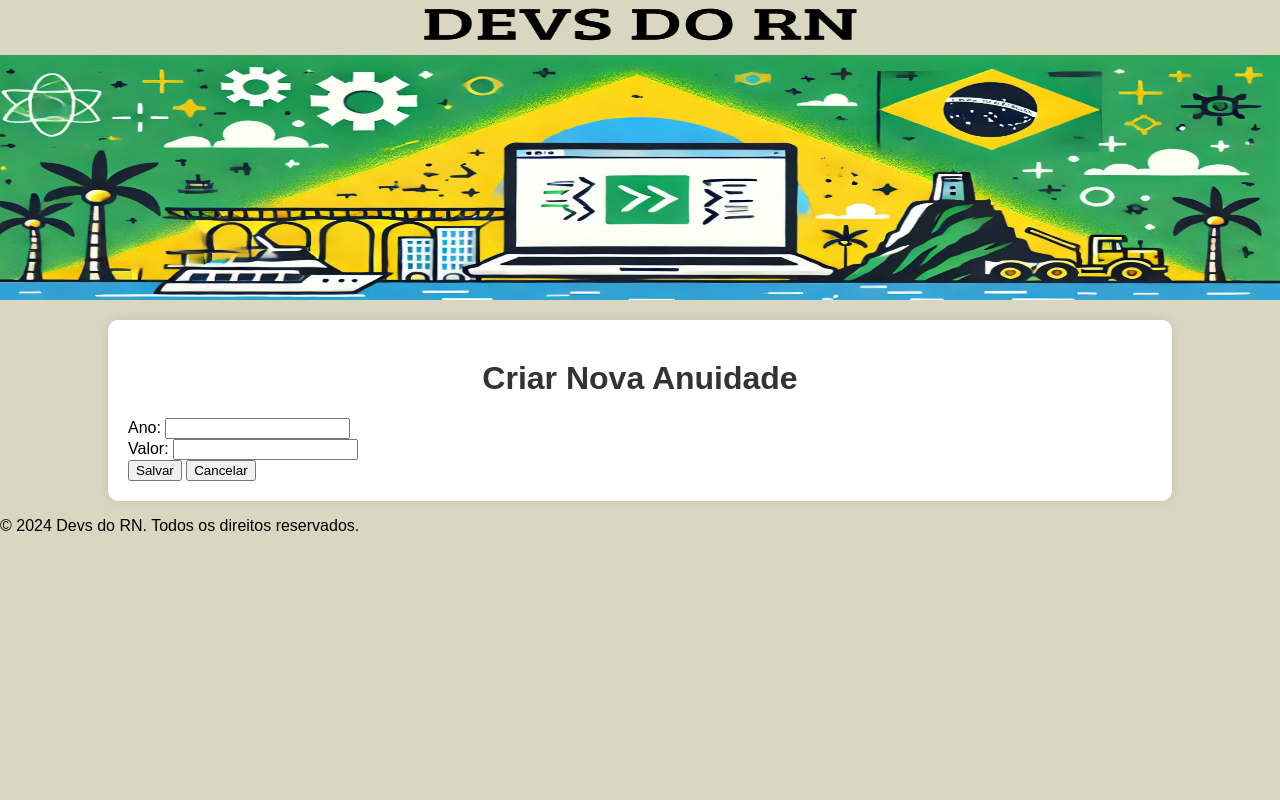
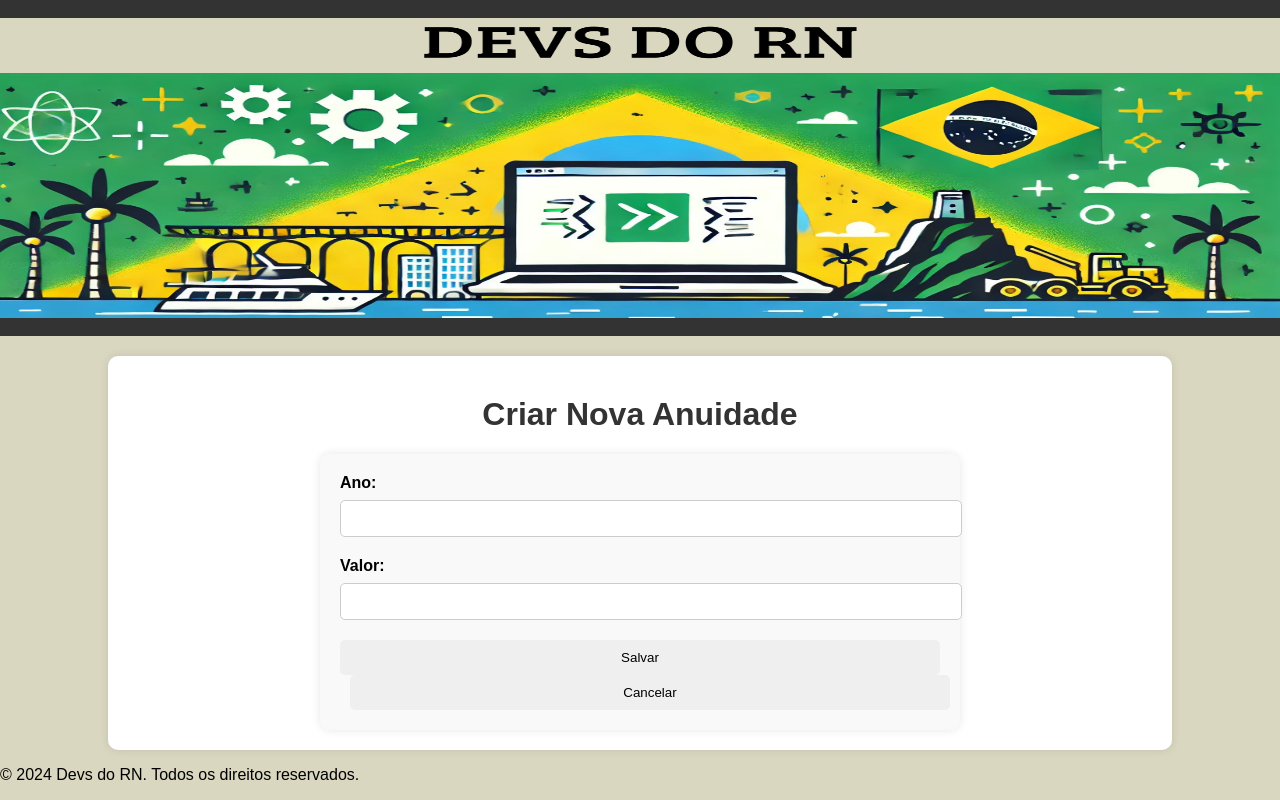
Before and after one commit to sergioh665/DesafioPHP, a PHP site: page /anuidades/create in a window 1280 px wide. Run offline with PHP 8.4, Linux system fonts and the light colour scheme.

Commit message:
🎨STYLE: correcoes no arquivo styles.css

```diff
--- a/public/css/styles.css
+++ b/public/css/styles.css
@@ -1,6 +1,6 @@
 body {
     font-family: Arial, sans-serif;
-    background-color: #d9d7c0; /* Cor de fundo desejada */
+    background-color: #d9d7c0; /* cor de fundo desejada */
     margin: 0;
     padding: 0;
 }
@@ -14,7 +14,7 @@ header {
 
 header img {
     width: 100%;
-    max-height: 300px; /* Defina a altura máxima desejada */
+    max-height: 300px; /* defina a altura máxima desejada */
     height: auto;
     display: block;
     margin: 0 auto;
@@ -84,3 +84,137 @@ th, td {
 th {
     background-color: #f2f2f2;
 }
+
+/* estilos para os botoes */
+button {
+    padding: 10px 20px;
+    border: none;
+    border-radius: 5px;
+    cursor: pointer;
+    transition: background-color 0.3s ease;
+}
+button.save {
+    background-color: #4CAF50;
+    color: white;
+    margin-top: 10px;
+}
+button.save:hover {
+    background-color: #45a049;
+}
+button.cancel {
+    background-color: #f44336;
+    color: white;
+    margin-top: 10px;
+}
+button.cancel:hover {
+    background-color: #da190b;
+}
+
+/* estilos para os links */
+a {
+    color: #ffffff;
+    text-decoration: none;
+    padding: 5px 10px;
+    border-radius: 5px;
+    transition: background-color 0.3s ease;
+}
+
+/* estilos para destacar os links "adicionar" */
+.add-button {
+    display: inline-block;
+    background-color: #333; /* Azul */
+    color: white;
+    padding: 10px 20px;
+    margin: 10px 0;
+    border-radius: 5px;
+    text-align: center;
+    text-decoration: none;
+    transition: background-color 0.3s ease;
+}
+
+.add-button:hover {
+    background-color: #0056b3;
+}
+
+/* estilos para os botoes "Editar" e "Deletar" */
+.button.edit {
+    background-color: #FFC107; /* Amarelo */
+    color: white;
+}
+
+.button.edit:hover {
+    background-color: #e0a800;
+}
+
+.button.delete {
+    background-color: #DC3545; /* Vermelho */
+    color: white;
+}
+
+.button.delete:hover {
+    background-color: #c82333;
+}
+
+/* estilos para os formularios */
+form {
+    max-width: 600px;
+    margin: 0 auto;
+    padding: 20px;
+    background-color: #f9f9f9;
+    border-radius: 10px;
+    box-shadow: 0 0 10px rgba(0, 0, 0, 0.1);
+
+}
+
+form label {
+    display: block;
+    margin-bottom: 8px;
+    font-weight: bold;
+}
+
+form input[type="text"],
+form input[type="email"],
+form input[type="date"],
+form input[type="number"] {
+    width: 100%;
+    padding: 10px;
+    margin-bottom: 20px;
+    border: 1px solid #ccc;
+    border-radius: 5px;
+}
+
+.button-group {
+    display: flex;
+    justify-content: space-between;
+    gap: 10px;
+    width: 103.5%;
+
+}
+
+
+form button {
+    width: 100%;
+    padding: 10px;
+    border: none;
+    border-radius: 5px;
+    cursor: pointer;
+    transition: background-color 0.3s ease;
+}
+
+form button.save {
+    background-color: #4CAF50; /* Verde */
+    color: white;
+}
+
+form button.save:hover {
+    background-color: #45a049;
+}
+
+form button.cancel {
+    background-color: #f44336; /* Vermelho */
+    color: white;
+}
+
+form button.cancel:hover {
+    background-color: #da190b;
+}
```
